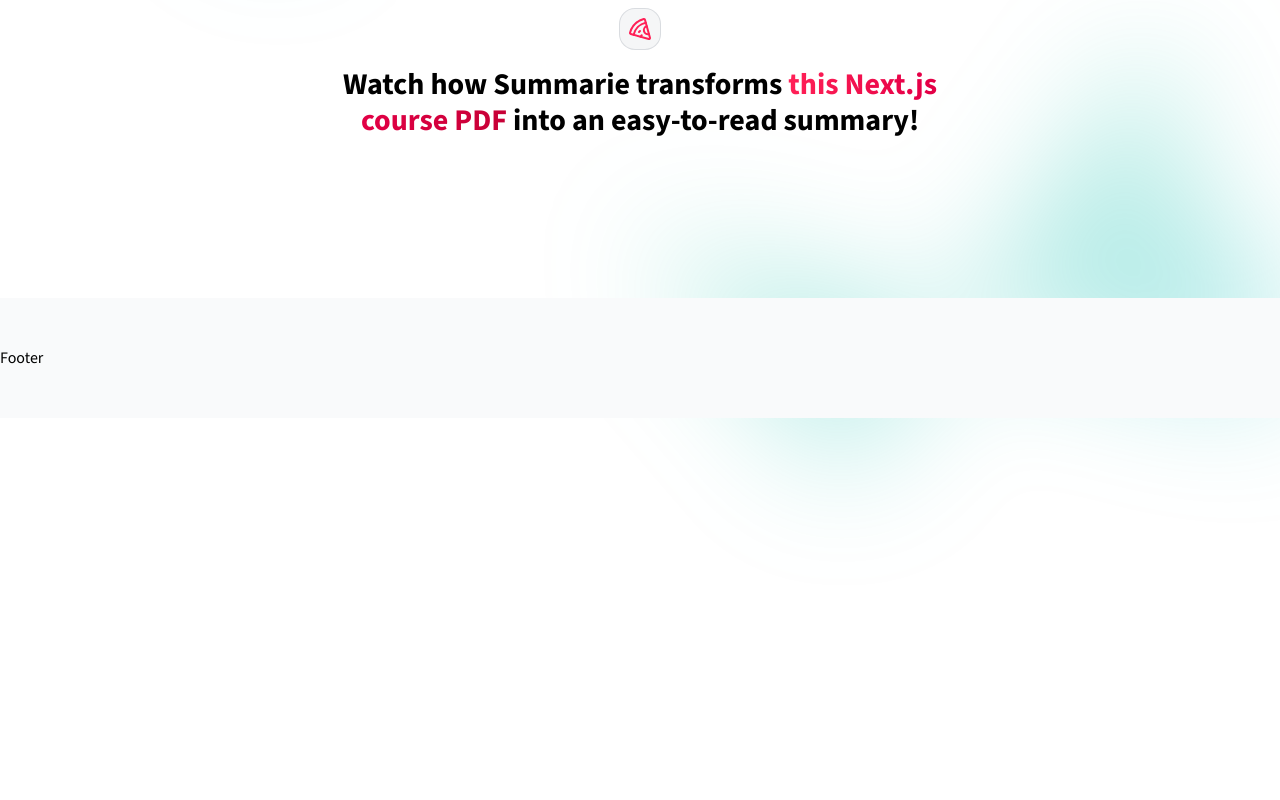
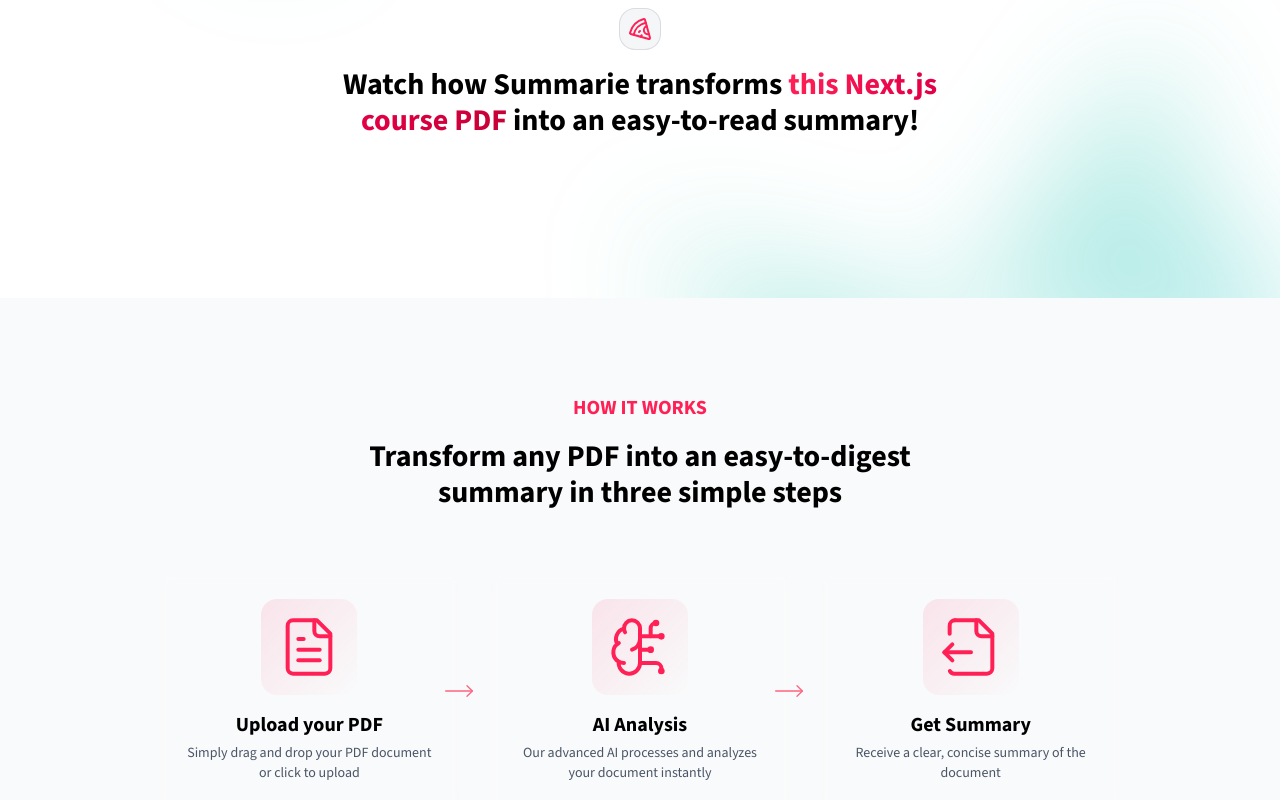
Before and after one commit to ZamithAhamed/Summarie, a Next.js app: page / in a window 1280 px wide. Shown: the part 720-1520 px from the top of the page. Before the commit the page ends 1198 px from the top, so only its background shows below. Built offline with nearby package versions, Linux system fonts and the light colour scheme.

Commit message:
add how-it-works section

```diff
--- a/app/page.tsx
+++ b/app/page.tsx
@@ -1,7 +1,7 @@
 import BgGradient from "@/components/common/bg-gradient";
 import HeroSection from "@/components/home/hero-section";
 import DemoSection from "@/components/home/demo-section";
-
+import HowItWorksSection from "@/components/home/how-it-works-section";
 export default function Home() {
   return (
     <div className="relative w-full">
@@ -9,8 +9,8 @@
       <div className="flex flex-col ">
         <HeroSection />
         <DemoSection />
+        <HowItWorksSection />
       </div>
-      {/* <HowItWorksSection /> */}
       {/* <PricingSection /> */}
       {/* <CTASection /> */}
     </div>
--- /dev/null
+++ b/components/home/how-it-works-section.tsx
@@ -0,0 +1,90 @@
+import { BrainCircuit, FileOutput, FileText, MoveRight } from "lucide-react";
+import { ReactNode } from "react";
+
+type Step = {
+  icon: ReactNode;
+  label: string;
+  description: string;
+};
+
+const steps: Step[] = [
+  {
+    icon: <FileText size={64} strokeWidth={1.5} />,
+    label: "Upload your PDF",
+    description: "Simply drag and drop your PDF document or click to upload",
+  },
+  {
+    icon: <BrainCircuit size={64} strokeWidth={1.5} />,
+    label: "AI Analysis",
+    description:
+      "Our advanced AI processes and analyzes your document instantly",
+  },
+  {
+    icon: <FileOutput size={64} strokeWidth={1.5} />,
+    label: "Get Summary",
+    description: "Receive a clear, concise summary of the document",
+  },
+];
+
+export default function HowItWorksSection() {
+  return (
+    <section className="relative overflow-hidden bg-gray-50">
+      <div className="py-12 lg:py-24 max-w-5xl mx-auto px-4 sm:px-6 lg:px-8">
+        <div
+          aria-hidden="true"
+          className="pointer-events-none absolute inset-0 -top-40 -z-10 transform-gpu overflow-hidden blur-3xl"
+        >
+          <div
+            className="relative left-[calc(50%-3rem)] aspect-1155/678 w-[36.125rem] -translate-x-1/2 bg-linear-to-br from-emerald-500 via-teal-500 to-cyan-500 opacity-20 sm:left-[calc(50%-30rem)] sm:w-[40.1875rem]"
+            style={{
+              clipPath:
+                "polygon(74.1% 44.1%, 100% 61.6%, 97.5% 26.9%, 85.5% 0.1%, 80.7% 2%, 72.5% 32.5%, 60.2% 62.4%, 52.4% 68.1%, 47.5% 58.3%, 45.2% 34.5%, 27.5% 76.7%, 0.1% 64.9%, 17.9% 100%, 27.6% 76.8%, 76.1% 97.7%,74.1% 44.1%)",
+            }}
+          />
+        </div>
+        <div className="text-center mb-16 ">
+          <h2 className="font-bold text-xl uppercase mb-4 text-rose-500">
+            How it works
+          </h2>
+          <h3 className="font-bold text-3xl max-w-2xl mx-auto">
+            Transform any PDF into an easy-to-digest summary in three simple
+            steps
+          </h3>
+        </div>
+
+        <div className="grid grid-cols-1 md:grid-cols-3 gap-8 max-w-6xl mx-auto relative">
+          {steps.map((step, idx) => (
+            <div className="relative flex items-stretch">
+              <StepItem key={idx} {...step} />
+              {idx < steps.length - 1 && (
+                <div className="hidden md:block absolute top-1/2 -right-4 transform -translate-y-1/2 z-10">
+                  <MoveRight
+                    size={32}
+                    strokeWidth={1}
+                    className="text-rose-400"
+                  ></MoveRight>
+                </div>
+              )}
+            </div>
+          ))}
+        </div>
+      </div>
+    </section>
+  );
+}
+
+function StepItem({ icon, label, description }: Step) {
+  return (
+    <div className="relative p-6 rounded-2xl bg-white/5 backdrop-blur-xs border border-white/10 hover:border-rose-500/50 transition-colors group w-full">
+      <div className="flex flex-col gap-4 h-full">
+        <div className="flex items-center justify-center h-24 w-24 mx-auto rounded-2xl bg-linear-to-br from-rose-500/10 to-transparent group-hover:from-rose-500/20 transition-colors">
+          <div className="text-rose-500">{icon}</div>
+        </div>
+        <div className="flex flex-col flex-1 gap-1 justify-between">
+          <h4 className="text-center font-bold text-xl">{label}</h4>
+          <p className="text-center text-gray-600 text-sm">{description}</p>
+        </div>
+      </div>
+    </div>
+  );
+}
```
